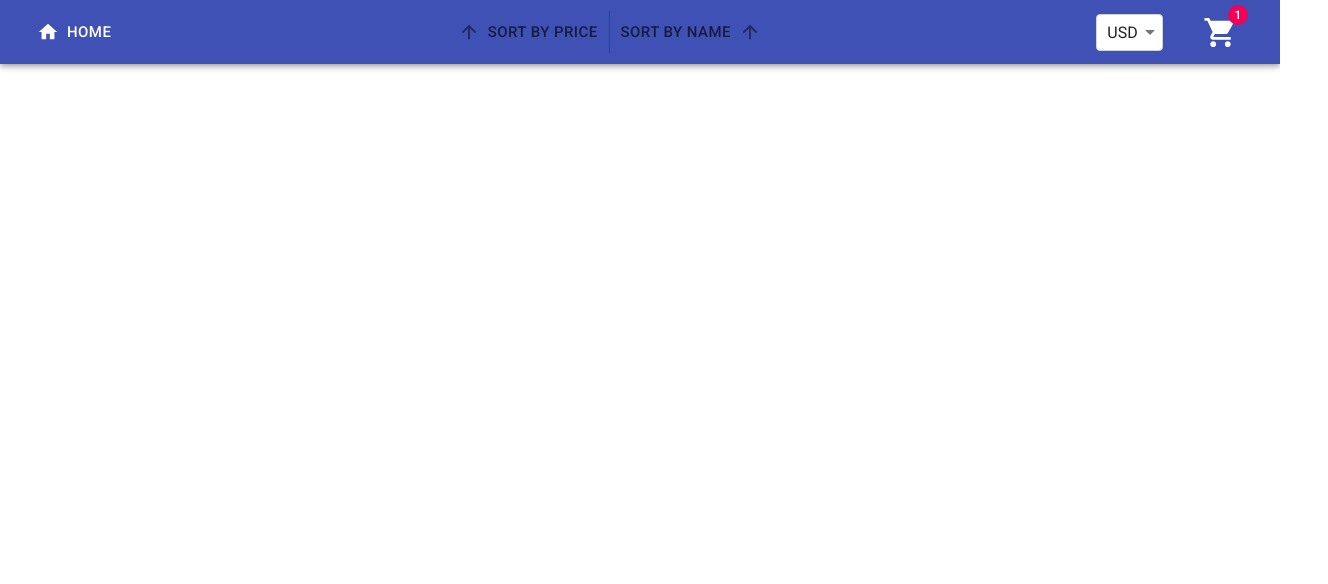
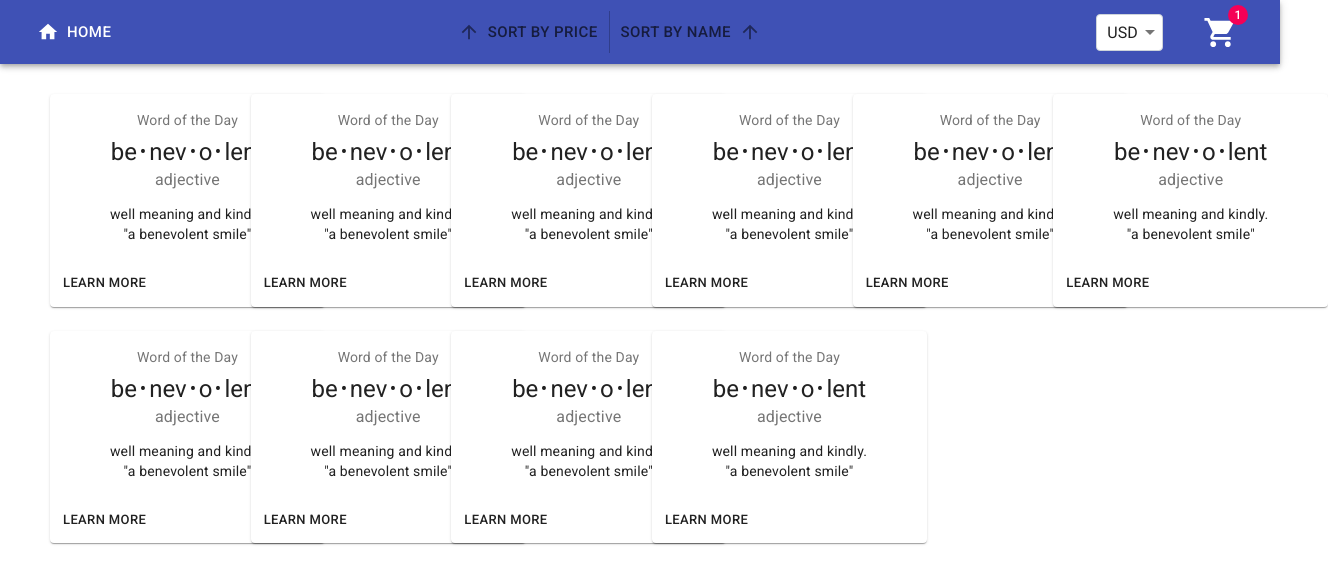
Before and after one commit to dm-martynov/ecom-app-mui, a React (Create React App) app: page / in a window 1280 px wide. Shown: the top 584 px of the page, 1328 px wide, since content can reach past the window. Built offline with nearby package versions, Linux system fonts and the light colour scheme.

Commit message:
added routing, layout and basic cards

```diff
--- a/package.json
+++ b/package.json
@@ -12,6 +12,7 @@
     "react": "^17.0.1",
     "react-dom": "^17.0.1",
     "react-redux": "^7.2.2",
+    "react-router-dom": "^5.2.0",
     "react-scripts": "4.0.1",
     "redux": "^4.0.5",
     "redux-saga": "^1.1.3",
--- a/src/App.js
+++ b/src/App.js
@@ -1,13 +1,20 @@
 import React from 'react'
+import { BrowserRouter, Route } from 'react-router-dom'
 
 import './App.css'
-import Header from './components/Header/Header'
+import Basket from './pages/Basket'
+import Main from './pages/Main'
+import Logs from './pages/Logs'
 
 function App() {
   return (
-    <div className='App'>
-      <Header />
-    </div>
+    <BrowserRouter>
+      <div className='App'>
+        <Route exact path='/' component={Main} />
+        <Route exact path='/basket' component={Basket} />
+        <Route exact path='/logs' component={Logs} />
+      </div>
+    </BrowserRouter>
   )
 }
 
--- a/src/components/Card.jsx
+++ b/src/components/Card.jsx
@@ -1,7 +1,61 @@
 import React from 'react'
+import { makeStyles } from '@material-ui/core/styles'
+import {
+  Card as MuiCard,
+  CardActions,
+  CardContent,
+  Button,
+  Typography,
+} from '@material-ui/core/'
+
+const useStyles = makeStyles({
+  root: {
+    minWidth: 275,
+  },
+  bullet: {
+    display: 'inline-block',
+    margin: '0 2px',
+    transform: 'scale(0.8)',
+  },
+  title: {
+    fontSize: 14,
+  },
+  pos: {
+    marginBottom: 12,
+  },
+})
 
 const Card = () => {
-  return <div></div>
+  const classes = useStyles()
+  const bull = <span className={classes.bullet}>•</span>
+
+  return (
+    <MuiCard className={classes.root}>
+      <CardContent>
+        <Typography
+          className={classes.title}
+          color='textSecondary'
+          gutterBottom
+        >
+          Word of the Day
+        </Typography>
+        <Typography variant='h5' component='h2'>
+          be{bull}nev{bull}o{bull}lent
+        </Typography>
+        <Typography className={classes.pos} color='textSecondary'>
+          adjective
+        </Typography>
+        <Typography variant='body2' component='p'>
+          well meaning and kindly.
+          <br />
+          {'"a benevolent smile"'}
+        </Typography>
+      </CardContent>
+      <CardActions>
+        <Button size='small'>Learn More</Button>
+      </CardActions>
+    </MuiCard>
+  )
 }
 
 export default Card
--- a/src/pages/Basket.jsx
+++ b/src/pages/Basket.jsx
@@ -1,7 +1,12 @@
 import React from 'react'
+import Header from '../components/Header/Header'
 
 const Basket = () => {
-  return <div></div>
+  return (
+    <>
+      <Header />
+    </>
+  )
 }
 
 export default Basket
--- a/src/pages/Main.jsx
+++ b/src/pages/Main.jsx
@@ -1,7 +1,57 @@
+import { Grid } from '@material-ui/core'
+import { makeStyles } from '@material-ui/core/styles'
 import React from 'react'
+import Card from '../components/Card'
+import Header from '../components/Header/Header'
+
+const useStyles = makeStyles({
+  gridContainer: {
+    paddingTop: '30px',
+    paddingLeft: '50px',
+    paddingRight: '50px',
+  },
+})
 
 const Main = () => {
-  return <div></div>
+  const classes = useStyles()
+  return (
+    <>
+      <Header />
+
+      <Grid container className={classes.gridContainer} spacing={3}>
+        <Grid item xs={12} sm={6} md={4} lg={2}>
+          <Card />
+        </Grid>
+        <Grid item xs={12} sm={6} md={4} lg={2}>
+          <Card />
+        </Grid>
+        <Grid item xs={12} sm={6} md={4} lg={2}>
+          <Card />
+        </Grid>
+        <Grid item xs={12} sm={6} md={4} lg={2}>
+          <Card />
+        </Grid>
+        <Grid item xs={12} sm={6} md={4} lg={2}>
+          <Card />
+        </Grid>
+        <Grid item xs={12} sm={6} md={4} lg={2}>
+          <Card />
+        </Grid>
+        <Grid item xs={12} sm={6} md={4} lg={2}>
+          <Card />
+        </Grid>
+        <Grid item xs={12} sm={6} md={4} lg={2}>
+          <Card />
+        </Grid>
+        <Grid item xs={12} sm={6} md={4} lg={2}>
+          <Card />
+        </Grid>
+        <Grid item xs={12} sm={6} md={4} lg={2}>
+          <Card />
+        </Grid>
+      </Grid>
+    </>
+  )
 }
 
 export default Main
```
Also changed, not shown: 2 other files (tests, documents, lock files or other folders).
